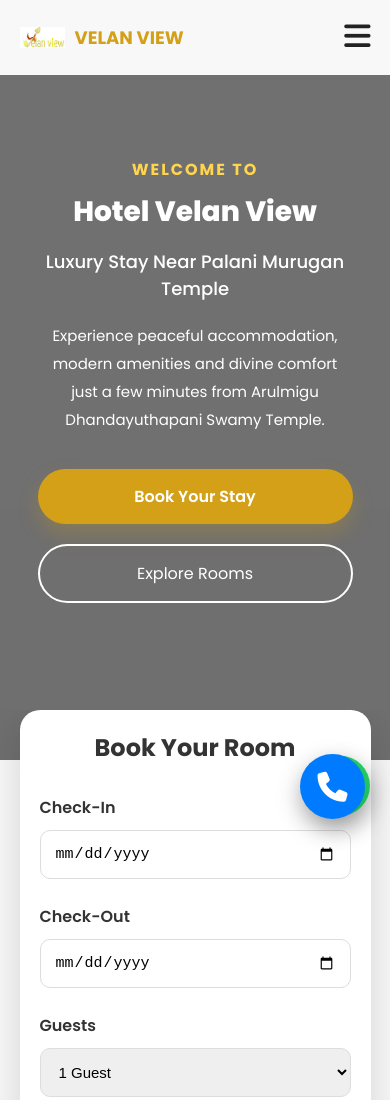
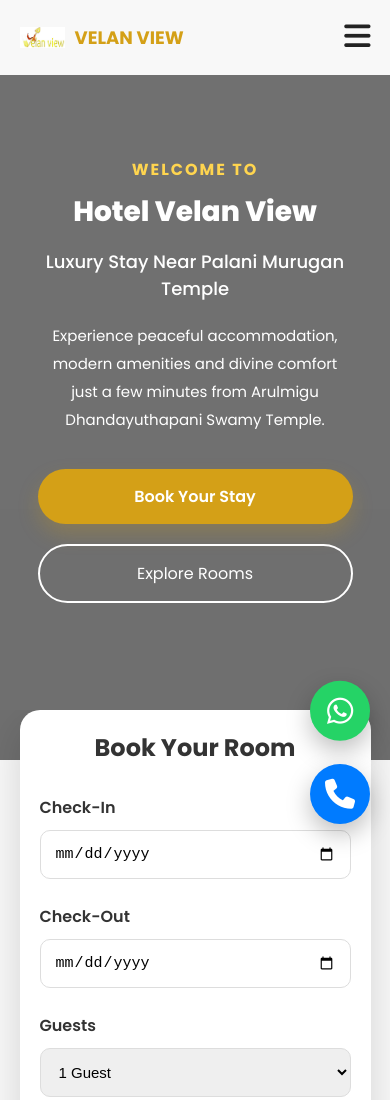
Before and after one commit to velanviewpalani/velanview, a plain HTML site: page index.html in a window 390 px wide. Shown: the top 1100 px of the page. Drawn offline with nearby package versions, Linux system fonts and the light colour scheme.

Commit message:
Update responsive.css

```diff
--- a/css/responsive.css
+++ b/css/responsive.css
@@ -292,7 +292,8 @@ line-height:30px;
 
 }
 
-.whatsapp-float{
+.whatsapp-float,
+.call-float{
 
 width:60px;
 
@@ -302,8 +303,16 @@ font-size:30px;
 
 right:20px;
 
+}
+
+/* WhatsApp */
+.whatsapp-float{
+bottom:95px;
+}
+
+/* Call */
+.call-float{
 bottom:20px;
-
 }
 
 #topBtn{
```
